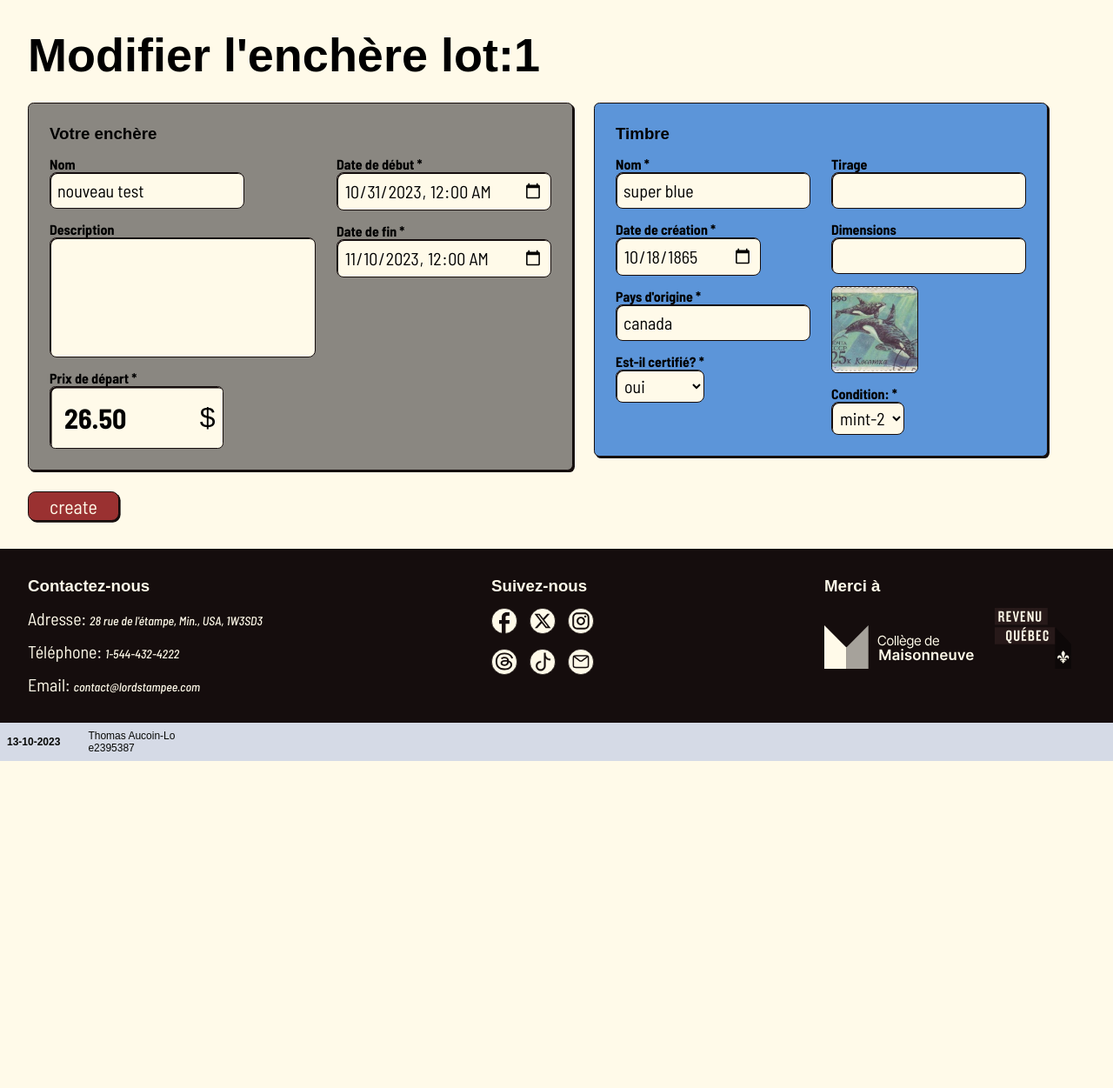
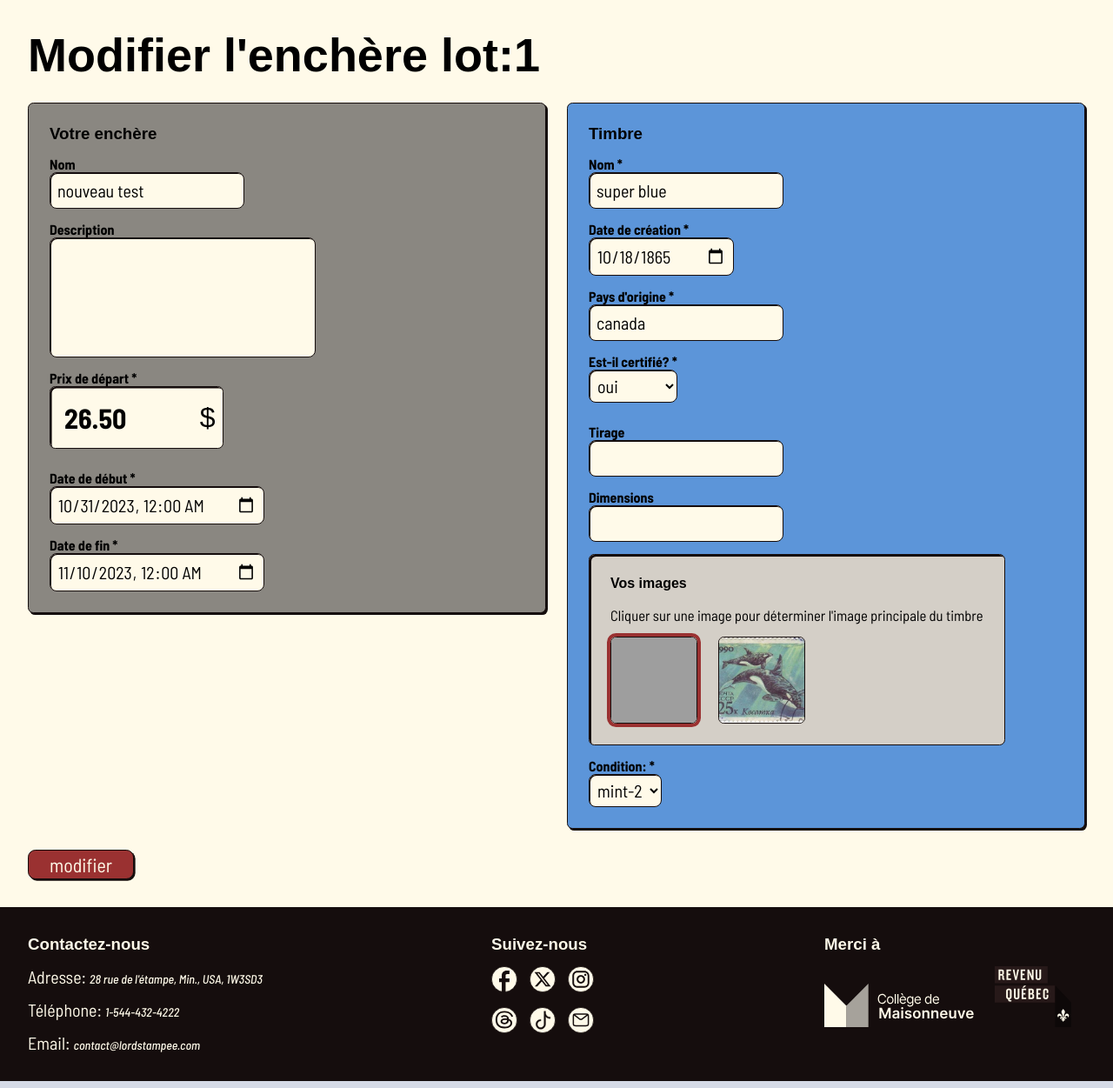
Before and after one commit to thomasira/PWEB-1, a PHP site: page /enchere/showMod?id=1 in a window 1280 px wide. Shown: the part 142-1393 px from the top of the page at 87% size. Before the commit the page ends 1017 px from the top, so only its background shows below. Run offline with PHP 8.4, Linux system fonts and the light colour scheme; data comes from the database, SQL or seed files in the repository; some web fonts are replaced; grey boxes are pictures that could not be loaded.

Commit message:
work on db modifier

```diff
--- a/MVC/assets/style/components/image-radio.css
+++ b/MVC/assets/style/components/image-radio.css
@@ -1,7 +1,22 @@
 
 .image-radio{
+    display: flex;
+    flex-flow: column;
+    gap: var(--gapxs);
+    background-color: var(--colorNeutralL);
+    padding: var(--gapm);
+    border-radius: .4em;
+    border: var(--borderStd);
+    box-shadow: inset 2px 2px var(--colorDark);
+}
+.image-radio label{
     & input{
         display: none;
+        &:checked{
+            + img{
+                outline: 4px solid var(--colorSecD);
+            }
+        }
     }
     & img{
         border: var(--borderStd);
@@ -10,8 +25,5 @@
         height: 100px;
         object-fit: cover;
         overflow: hidden;
-
-        &:active{
-        }
     }
 }
--- a/MVC/assets/style/components/thumb-lot.css
+++ b/MVC/assets/style/components/thumb-lot.css
@@ -19,11 +19,28 @@
     object-fit: cover;
     object-position: center;
 }
-.thumb-lot a{
+.thumb-lot>div:first-of-type{
+    position: relative;
+
+    &>div{
+        display: flex;
+        flex-flow: column;
+        gap: var(--gapxxs);
+        position: absolute;
+        top: var(--gapxxs);
+        left: var(--gapxxs);
+    }
+}
+/* .thumb-lot a:first-of-type{
     position: absolute;
     top: var(--gapxs);
     left: var(--gapxs);
 }
+.thumb-lot a:last-of-type{
+    position: absolute;
+    left: var(--gapxs);
+    bottom: 0;
+} */
 .thumb-lot>div:last-of-type>div{
     align-items: end;
     display: flex;
--- a/MVC/controller/ControllerEnchere.php
+++ b/MVC/controller/ControllerEnchere.php
@@ -60,6 +60,58 @@ class ControllerEnchere implements Controller {
         print_r($data);
         die(); */
         Twig::render("enchere/showMod.html", $data);
+    }
+
+    public function update() {
+        if($_SERVER["REQUEST_METHOD"] != "POST"){
+            requirePage::redirect("error");
+            exit();
+        }
+        print_r($_POST);
+        die();
+
+        $_POST["enchere"]["membre_id"] = $_POST["membre_id"];
+        $_POST["timbre"]["membre_id"] = $_POST["membre_id"];
+
+        $result = $this->validate();
+
+        if($result->isSuccess()) {
+
+            //créer enchère
+            $enchere = new Enchere;
+            $enchereId = $enchere->create($_POST["enchere"]);
+
+            //créer timbre -> can loop thru later in project
+            $timbre = new Timbre;
+            $_POST["timbre"]["enchere_id"] = $enchereId;
+
+            $timbreId = $timbre->create($_POST["timbre"]);
+
+            foreach($_FILES["images"]["name"] as $index => $name) {
+                if($name) {
+                    if($index == 0) $data["principale"] = 1;
+                    else $data["principale"] = 0;
+                    $data["timbre_id"] = $timbreId;
+                    $data["image_link"] = $name;
+                    $image = new Image;
+                    $image->create($data);
+                }
+            }
+            for ($i=0; $i < count($_FILES["images"]["name"]); $i++) {
+                $target_dir = "assets/img/public/";
+                $target_file = $target_dir . basename($_FILES["images"]["name"][$i]);
+                move_uploaded_file($_FILES["images"]["tmp_name"][$i], $target_file);
+            }
+            RequirePage::redirect("membre/profil");
+
+        } else {
+            $condition = new Condition;
+            $data["conditions"] = $condition->read();
+            $data["timbre"] = $_POST["timbre"];
+            $data["enchere"] = $_POST["enchere"];
+            $data["errors"] = $result->getErrors();
+            Twig::render("enchere/create.html", $data);
+        }
     }
 
     /**
--- a/MVC/view/enchere/showMod.html
+++ b/MVC/view/enchere/showMod.html
@@ -71,15 +71,24 @@
                                     <input type="text" name="timbre[dimensions]" value="{{ enchere.timbre.dimensions }}">
                                     <span class="error">{{ errors.dimensions }}</span>
                                 </label>
-                                <div class="flex-row">
 
-                                    {% for image in enchere.images %}
-                                        <label class="image-radio">
-                                            <input type="radio" name="images">
-                                            <img src="{{ path }}assets/img/public/{{ image.image_link }}" alt="">
-                                        </label>
-                                    {% endfor %}
+                                <div class="image-radio">
+                                    <h4>Vos images</h4>
+                                    <p><small>Cliquer sur une image pour déterminer l'image principale du timbre</small></p>
+                                    <div class="flex-row">
+                                            <label>
+                                                <input type="radio" name="images" checked>
+                                                <img src="{{ path }}assets/img/public/{{ enchere.image_princ.image_link }}">
+                                            </label>
+                                        {% for image in enchere.images_sec %}
+                                            <label>
+                                                <input type="radio" name="images">
+                                                <img src="{{ path }}assets/img/public/{{ image.image_link }}">
+                                            </label>
+                                        {% endfor %}
+                                    </div>
                                 </div>
+
                                 <label>Condition: *
                                     <select name="timbre[condition_id]">
                                         {% for condition in conditions %}
@@ -94,7 +103,7 @@
                 </div>
 
                 <input type="hidden" name="membre_id" value="{{ session.id }}">
-                <input type="submit" value="create" class="button-text">
+                <input type="submit" value="modifier" class="button-text">
            </form>
         </div>
 
--- a/MVC/view/membre/profil.html
+++ b/MVC/view/membre/profil.html
@@ -25,7 +25,10 @@
                             <picture>
                                 <img src="{{ path }}assets/img/public/{{ enchere.image_princ.image_link }}" loading="lazy">
                             </picture>
-                            <a href="{{ path }}enchere/showMod?id={{ enchere.id }}" class="button-miser thumb var-blue">Modifier</a>
+                            <div>
+                                <a href="{{ path }}enchere/showMod?id={{ enchere.id }}" class="button-miser thumb var-blue">Modifier</a>
+                                <a href="{{ path }}enchere/supprimer?id={{ encher.id }}" class="button-miser thumb">Supprimer</a>
+                            </div>
                         </div>
                         <div>
                             <header>
```
